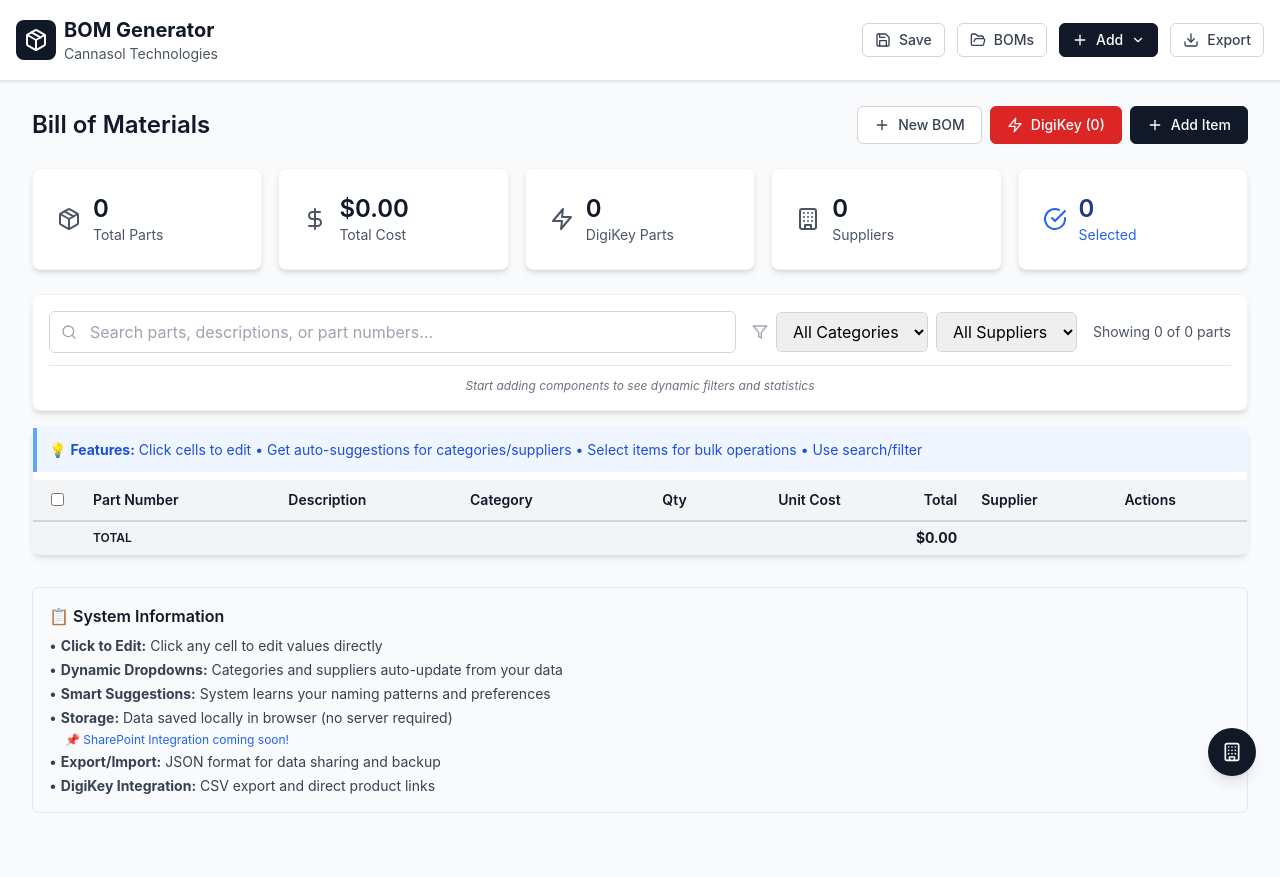
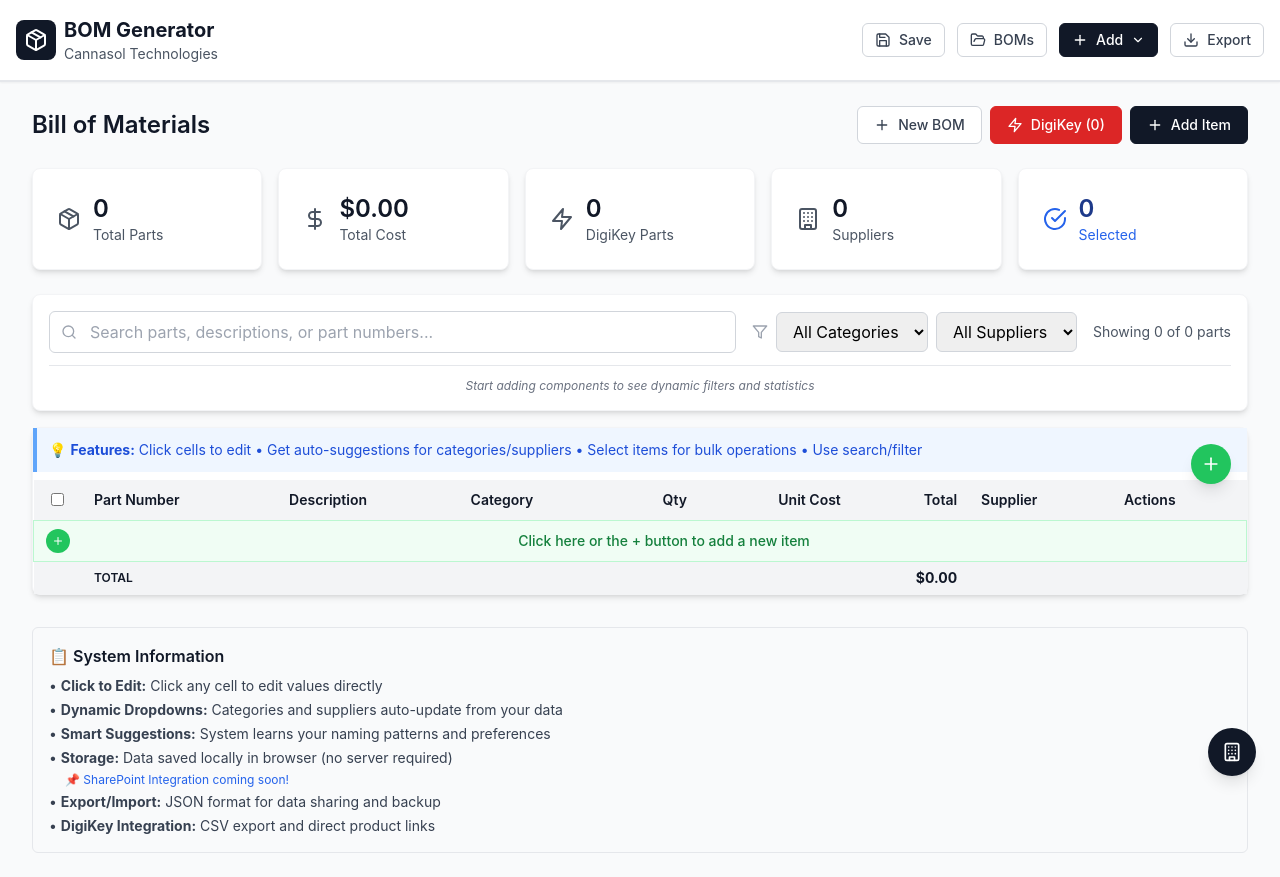
Before and after one commit to Cannasol-Tech/BOM-Generator, a React (Vite) app: page / in a window 1280 px wide. Before the commit the page ends 837 px from the top, so only its background shows below. Built offline with nearby package versions, Linux system fonts and the light colour scheme.

Commit message:
try to fix save + load w/ name

```diff
--- a/src/main.tsx
+++ b/src/main.tsx
@@ -954,6 +954,7 @@
 
   const refreshBOMList = () => {
     const boms = BOMStorage.getNamedBOMs();
+    console.log('🗂️ Refreshing BOM list, found', boms.length, 'BOMs:', boms);
     setNamedBOMs(boms);
   };
 
@@ -977,7 +978,9 @@
     }
 
     try {
-      BOMStorage.saveNamedBOM(saveName, saveDescription, currentBOMData);
+      const bomId = BOMStorage.saveNamedBOM(saveName, saveDescription, currentBOMData);
+      console.log('✅ BOM saved in dialog with ID:', bomId);
+
       onSaveBOM(saveName, saveDescription);
       setSaveName('');
       setSaveDescription('');
@@ -991,6 +994,7 @@
       document.body.appendChild(toast);
       setTimeout(() => document.body.removeChild(toast), 3000);
     } catch (error) {
+      console.error('❌ Dialog save error:', error);
       alert('Failed to save BOM: ' + (error instanceof Error ? error.message : 'Unknown error'));
     }
   };
@@ -2941,23 +2945,32 @@
   }, [bomData, currentBOMId]);
 
   const handleSave = () => {
+    console.log('🔄 Saving BOM...', { currentBOMId, bomDataLength: bomData.length });
+
     if (currentBOMId) {
       // Update existing named BOM
       const success = BOMStorage.updateNamedBOM(currentBOMId, bomData);
+      console.log('📝 Named BOM update result:', success);
       if (success) {
         setLastSaved(new Date());
+        console.log('✅ Named BOM saved successfully');
       }
     } else {
       // Legacy save to localStorage
       const success = BOMStorage.save(bomData);
+      console.log('💾 Legacy save result:', success);
       if (success) {
         setLastSaved(new Date());
+        console.log('✅ Legacy BOM saved successfully');
       }
     }
   };
 
   const handleLoadBOM = (bomId: string) => {
+    console.log('📂 Loading BOM:', bomId);
     const namedBOM = BOMStorage.getNamedBOM(bomId);
+    console.log('📊 Loaded BOM data:', namedBOM);
+
     if (namedBOM) {
       setBomData(namedBOM.bomData);
       setFilteredData(namedBOM.bomData);
@@ -2966,24 +2979,32 @@
       BOMStorage.setCurrentBOM(bomId);
       setShowBOMManagement(false);
 
+      console.log('✅ BOM loaded successfully:', namedBOM.name, 'with', namedBOM.bomData.length, 'items');
+
       // Show success message
       const toast = document.createElement('div');
       toast.className = 'fixed top-4 right-4 bg-blue-500 text-white px-4 py-2 rounded-lg shadow-lg z-50';
       toast.textContent = `Loaded BOM: ${namedBOM.name}`;
       document.body.appendChild(toast);
       setTimeout(() => document.body.removeChild(toast), 3000);
+    } else {
+      console.error('❌ Failed to load BOM:', bomId);
     }
   };
 
   const handleSaveBOM = (name: string, description: string) => {
+    console.log('💾 Saving new named BOM:', name, 'with', bomData.length, 'items');
+
     try {
       const bomId = BOMStorage.saveNamedBOM(name, description, bomData);
+      console.log('✅ Named BOM saved with ID:', bomId);
+
       setCurrentBOMId(bomId);
       setCurrentBOMName(name);
       BOMStorage.setCurrentBOM(bomId);
       setLastSaved(new Date());
     } catch (error) {
-      console.error('Failed to save named BOM:', error);
+      console.error('❌ Failed to save named BOM:', error);
     }
   };
 
@@ -3058,8 +3079,9 @@
 
   const handleAddItem = () => {
     const existingPartNumbers = bomData.map(item => item.partNumber);
+    const newId = Math.max(...bomData.map(item => item.id), 0) + 1;
     const newItem = {
-      id: Math.max(...bomData.map(item => item.id), 0) + 1,
+      id: newId,
       partNumber: PartNumberService.generatePartNumber('Other', existingPartNumbers),
       description: 'New Component',
       category: 'Other',
@@ -3075,10 +3097,24 @@
       digikeyPN: '',
       manufacturerPN: ''
     };
+
     const updatedData = [...bomData, newItem];
     setBomData(updatedData);
     setFilteredData(updatedData);
-    handleSave();
+
+    // Save the data
+    if (currentBOMId) {
+      BOMStorage.updateNamedBOM(currentBOMId, updatedData);
+    } else {
+      BOMStorage.save(updatedData);
+    }
+    setLastSaved(new Date());
+
+    // Auto-edit the new item's description
+    setTimeout(() => {
+      setEditingCell({ itemId: newId, field: 'description' });
+      setEditValue('New Component');
+    }, 100);
   };
 
   const handleDeleteSelected = () => {
@@ -3407,7 +3443,16 @@
         )}
 
         {/* BOM Table */}
-        <Card>
+        <Card className="relative">
+          {/* Floating Add Button */}
+          <button
+            onClick={handleAddItem}
+            className="absolute top-4 right-4 z-10 w-10 h-10 bg-green-500 hover:bg-green-600 text-white rounded-full shadow-lg flex items-center justify-center transition-all hover:scale-105"
+            title="Add new item"
+          >
+            <Plus size={20} />
+          </button>
+
           <div className="overflow-x-auto">
             <div className="mb-2 p-3 bg-blue-50 border-l-4 border-blue-400">
               <p className="text-sm text-blue-700">
@@ -3528,6 +3573,27 @@
                     </td>
                   </tr>
                 ))}
+
+                {/* Add New Item Row */}
+                <tr className="bg-green-50 border border-green-200 hover:bg-green-100 transition-colors">
+                  <td className="px-3 py-2 text-center">
+                    <button
+                      onClick={handleAddItem}
+                      className="w-6 h-6 bg-green-500 hover:bg-green-600 text-white rounded-full flex items-center justify-center transition-colors"
+                      title="Add new item"
+                    >
+                      <Plus size={12} />
+                    </button>
+                  </td>
+                  <td
+                    colSpan={8}
+                    className="px-3 py-2 text-center text-sm text-green-700 font-medium cursor-pointer"
+                    onClick={handleAddItem}
+                  >
+                    Click here or the + button to add a new item
+                  </td>
+                </tr>
+
                 <tr className="bg-gray-100 font-semibold border-t-2 border-gray-300">
                   <td></td>
                   <td colSpan={5} className="px-3 py-1.5 text-xs text-gray-900">TOTAL</td>
```
